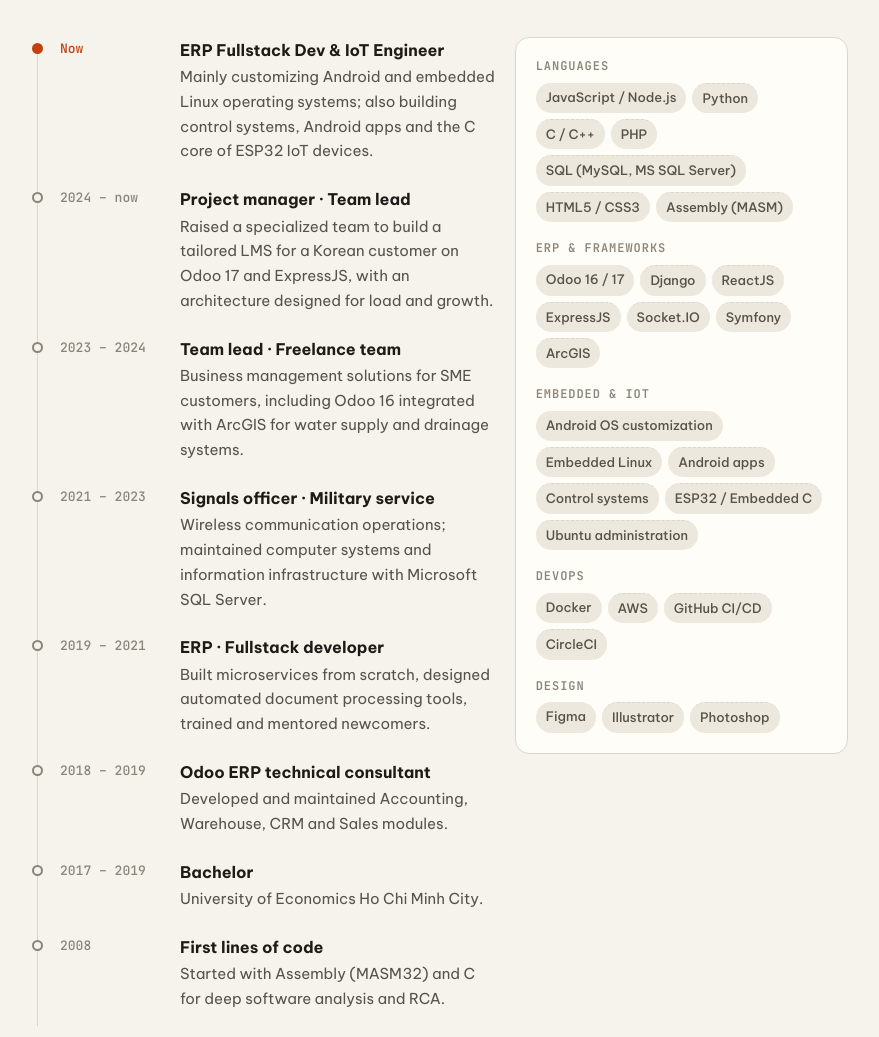
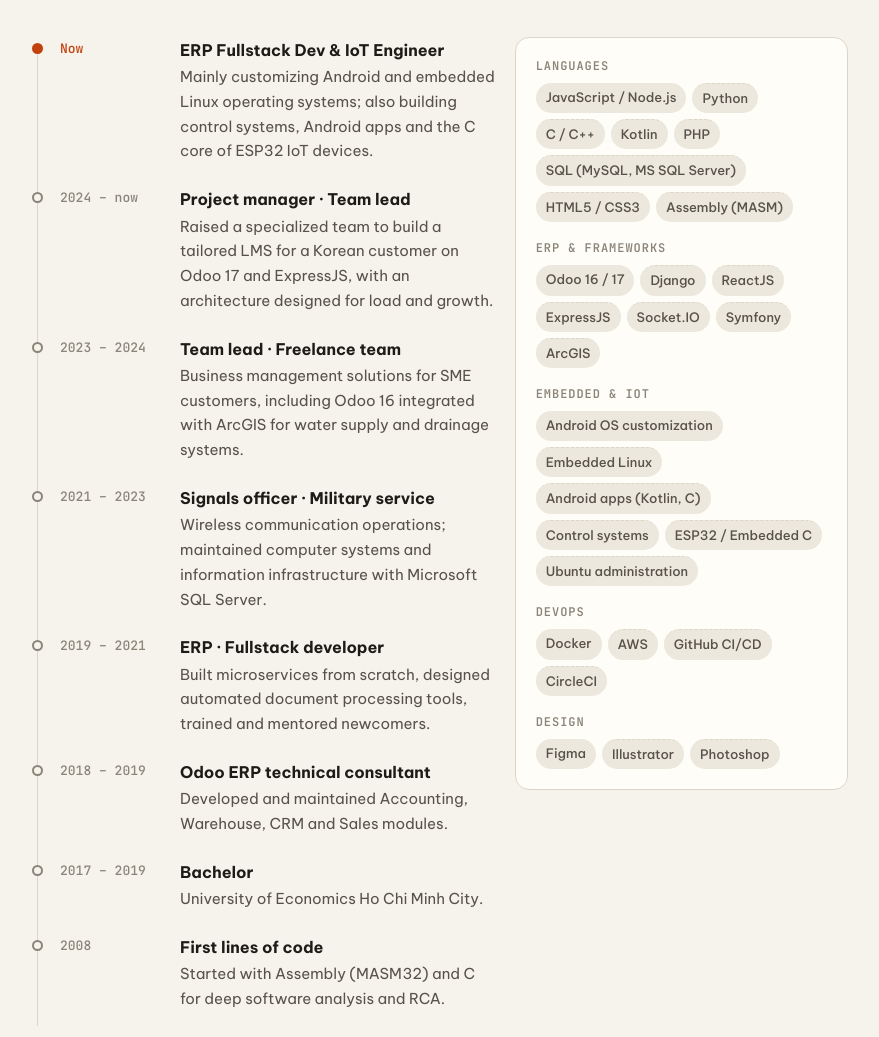
Before and after one commit to thanhntmany/thanhntmany.github.io, a website: page index.html in a window 1280 px wide. Shown: the part 2355-3392 px from the top of the page, without its empty margins (312-1191 px from the left). Drawn offline with Linux system fonts and the light colour scheme.

Commit message:
build: regenerate index.html
Rebuild the page from the updated thanhntmany theme.

```diff
--- a/index.html
+++ b/index.html
@@ -120,9 +120,9 @@
             <li><span class="tl-when">2008</span><div><b>First lines of code</b><p>Started with Assembly (MASM32) and C for deep software analysis and RCA.</p></div></li>
           </ol>
           <div class="shelf skills reveal">
-            <h3>Languages</h3><ul class="chips"><li>JavaScript / Node.js</li><li>Python</li><li>C / C++</li><li>PHP</li><li>SQL (MySQL, MS SQL Server)</li><li>HTML5 / CSS3</li><li>Assembly (MASM)</li></ul>
+            <h3>Languages</h3><ul class="chips"><li>JavaScript / Node.js</li><li>Python</li><li>C / C++</li><li>Kotlin</li><li>PHP</li><li>SQL (MySQL, MS SQL Server)</li><li>HTML5 / CSS3</li><li>Assembly (MASM)</li></ul>
             <h3>ERP & frameworks</h3><ul class="chips"><li>Odoo 16 / 17</li><li>Django</li><li>ReactJS</li><li>ExpressJS</li><li>Socket.IO</li><li>Symfony</li><li>ArcGIS</li></ul>
-            <h3>Embedded & IoT</h3><ul class="chips"><li>Android OS customization</li><li>Embedded Linux</li><li>Android apps</li><li>Control systems</li><li>ESP32 / Embedded C</li><li>Ubuntu administration</li></ul>
+            <h3>Embedded & IoT</h3><ul class="chips"><li>Android OS customization</li><li>Embedded Linux</li><li>Android apps (Kotlin, C)</li><li>Control systems</li><li>ESP32 / Embedded C</li><li>Ubuntu administration</li></ul>
             <h3>DevOps</h3><ul class="chips"><li>Docker</li><li>AWS</li><li>GitHub CI/CD</li><li>CircleCI</li></ul>
             <h3>Design</h3><ul class="chips"><li>Figma</li><li>Illustrator</li><li>Photoshop</li></ul>
           </div>
@@ -146,7 +146,7 @@
             <div class="card-top"><span class="card-path">IoT engineer</span><span class="status ">ongoing</span></div>
             <h3>Embedded Android & Linux IoT systems</h3>
             <p>End-to-end IoT systems, mainly customizing Android and embedded Linux operating systems for the devices, plus the control system, Android apps and the C firmware core of ESP32 nodes.</p>
-            <div class="card-foot"><span class="tag">Android OS</span><span class="tag">Embedded Linux</span><span class="tag">Android apps</span><span class="tag">Control systems</span><span class="tag">C</span><span class="tag">ESP32</span></div>
+            <div class="card-foot"><span class="tag">Android OS</span><span class="tag">Embedded Linux</span><span class="tag">Kotlin</span><span class="tag">C</span><span class="tag">Control systems</span><span class="tag">ESP32</span></div>
           </div>
           <div class="card reveal">
             <div class="card-top"><span class="card-path">2024 – now · Project manager · Team lead</span></div>
```
